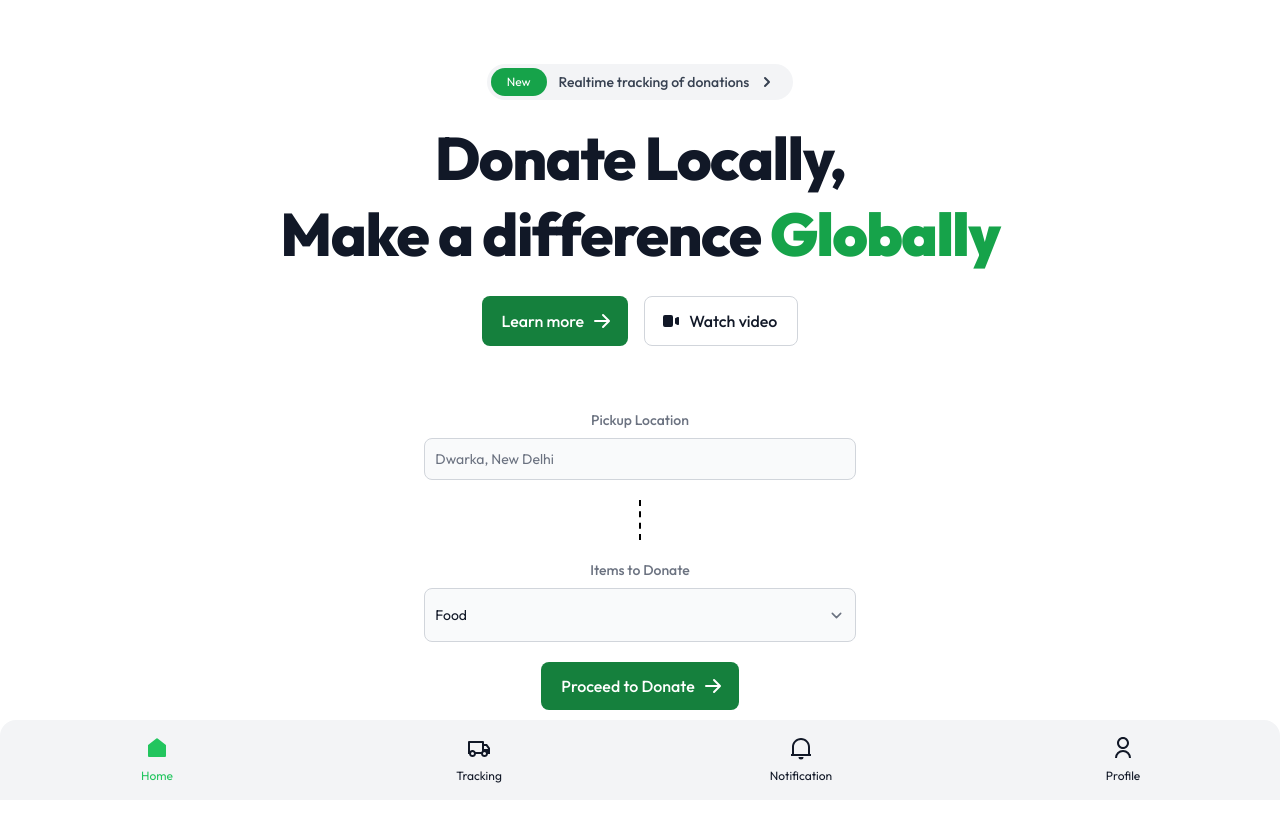
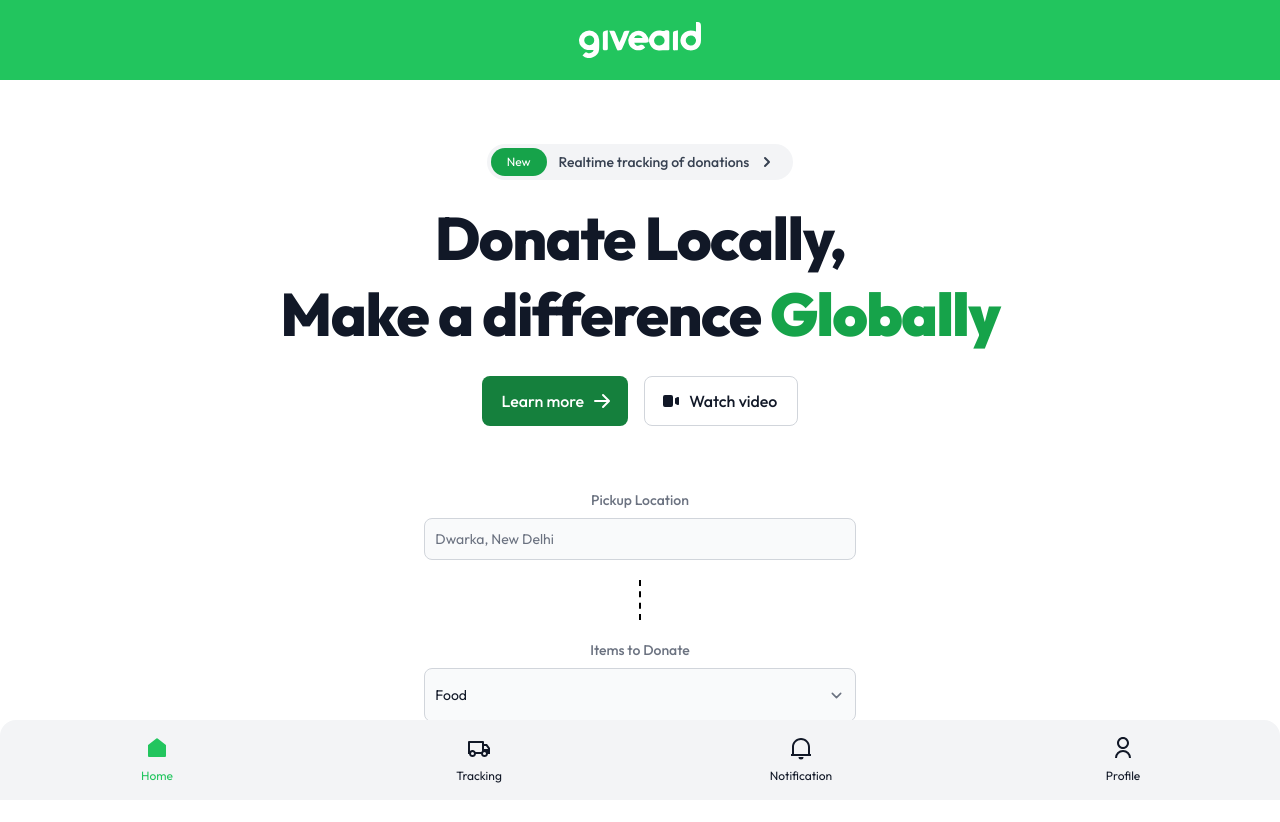
Before and after one commit to facevel/giveaid-next, a Next.js app: page / in a window 1280 px wide. Shown: the top 822 px of the page. Built offline with nearby package versions, Linux system fonts and the light colour scheme; what prettier-plugin-tailwindcss would draw is missing.

Commit message:
added: header in tabs layout

```diff
--- a/src/layout/tabsLayout/index.tsx
+++ b/src/layout/tabsLayout/index.tsx
@@ -54,6 +54,9 @@ const TabsLayout = (props: Props) => {
 
   return (
     <div className={""}>
+      <nav className={'sticky top-0 w-full h-20 bg-green-500 flex flex-row items-center justify-center text-xl'}>
+        <img src={'/giveaid-logo.svg'} alt={'Give Aid Logo'}/>
+      </nav>
       <div className={"top-0 min-h-[calc(100vh)] w-full"}>
         {props.children}
       </div>
```
Also changed, not shown: public/giveaid-logo.svg (added).
